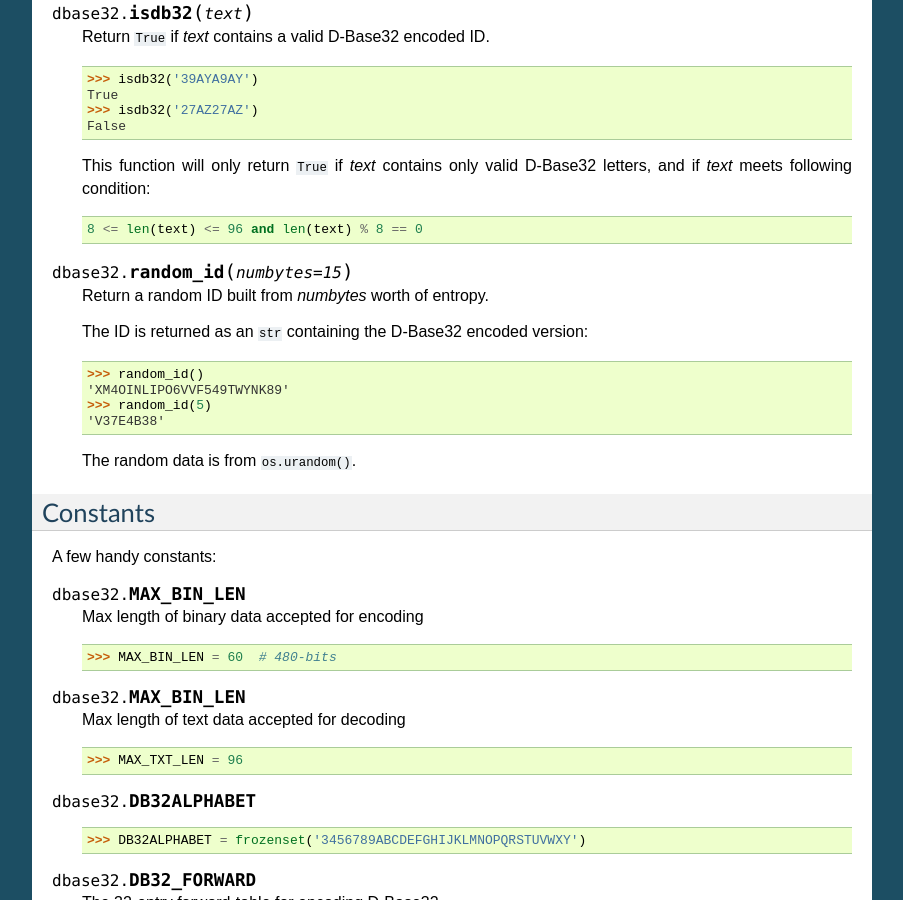
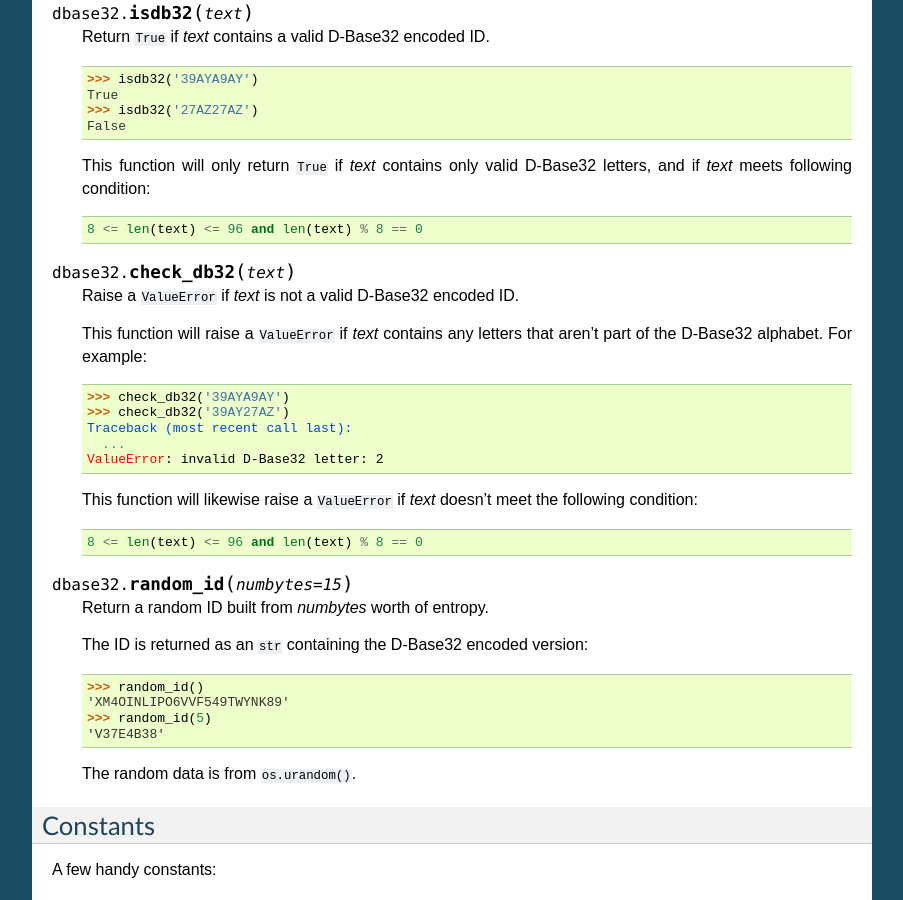
Before and after one commit to json420/dbase32, a Sphinx documentation site: the page built from doc/dbase32.rst, in a window 1280 px wide and 900 px high, scrolled down 675 px. Shown: the whole window, without its empty margins (198-1101 px from the left). Built offline with Sphinx 7.4.7, drawn with Linux system fonts in a browser that asks for light colours.

Commit message:
Added doc for check_db32()

```diff
--- a/doc/dbase32.rst
+++ b/doc/dbase32.rst
@@ -50,6 +50,25 @@ Functions
 
     This function will only return ``True`` if *text* contains only valid
     D-Base32 letters, and if *text* meets following condition::
+
+        8 <= len(text) <= 96 and len(text) % 8 == 0
+
+
+.. function:: check_db32(text)
+
+    Raise a ``ValueError`` if *text* is not a valid D-Base32 encoded ID.
+
+    This function will raise a ``ValueError`` if *text* contains any letters
+    that aren't part of the D-Base32 alphabet.  For example:
+
+    >>> check_db32('39AYA9AY')
+    >>> check_db32('39AY27AZ')
+    Traceback (most recent call last):
+      ...
+    ValueError: invalid D-Base32 letter: 2
+
+    This function will likewise raise a ``ValueError`` if *text* doesn't meet
+    the following condition::
 
         8 <= len(text) <= 96 and len(text) % 8 == 0
 
```
